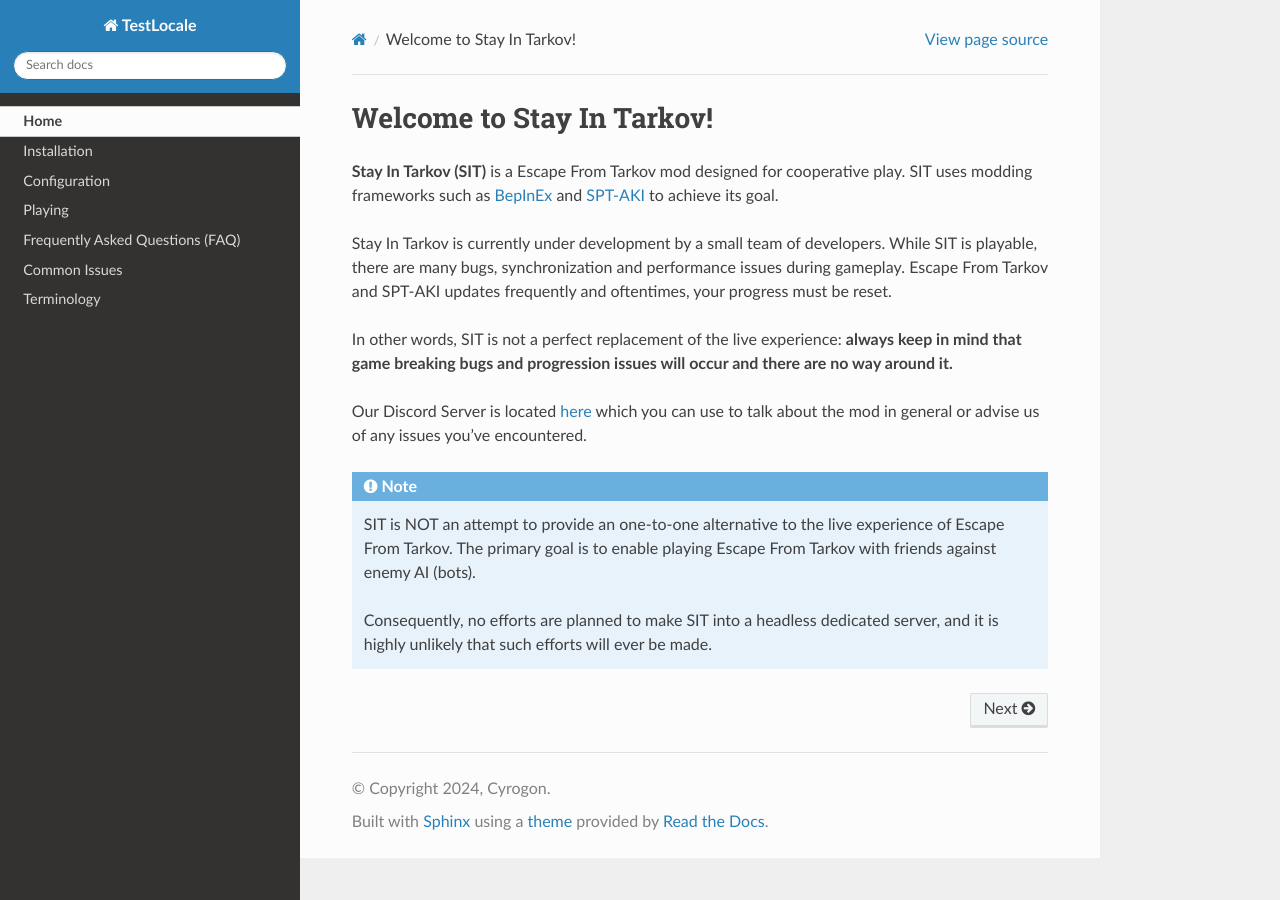
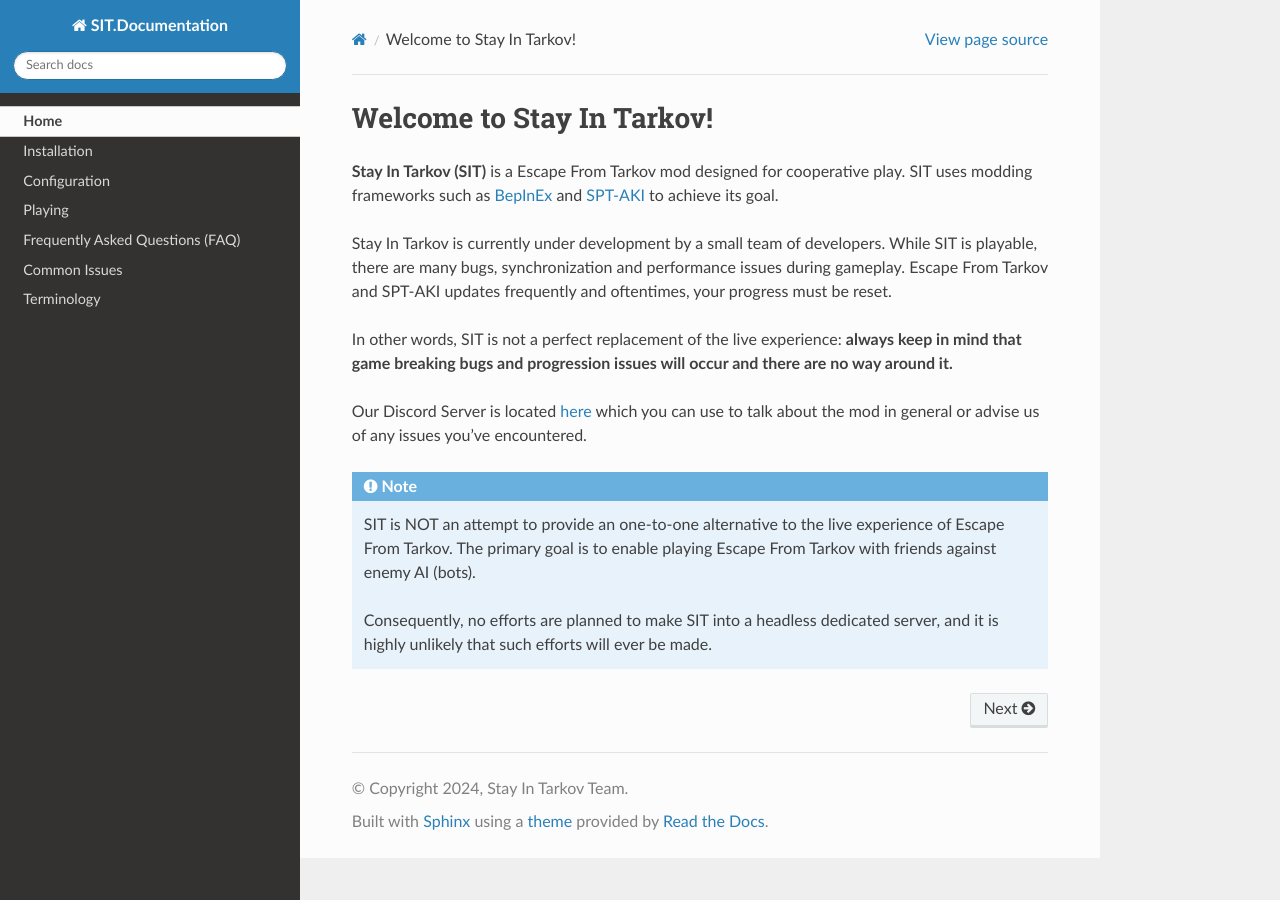
Before and after one commit to stayintarkov/SIT.Documentation, a Sphinx documentation site: the page built from docs/source/index.rst, in a window 1280 px wide. Built offline with Sphinx 7.4.7 and the Read the Docs theme 2.0.0, drawn with Linux system fonts in a browser that asks for light colours; the version number could not be read and is left out.

Commit message:
Updated Meta info in conf.py

```diff
--- a/docs/source/conf.py
+++ b/docs/source/conf.py
@@ -9,9 +9,9 @@
 import os
 import yaml
 
-project = 'TestLocale'
-copyright = '2024, Cyrogon'
-author = 'Cyrogon'
+project = 'SIT.Documentation'
+copyright = '2024, Stay In Tarkov Team'
+author = 'Stay In Tarkov Team'
 
 # -- General configuration ---------------------------------------------------
 # https://www.sphinx-doc.org/en/master/usage/configuration.html#general-configuration
```
